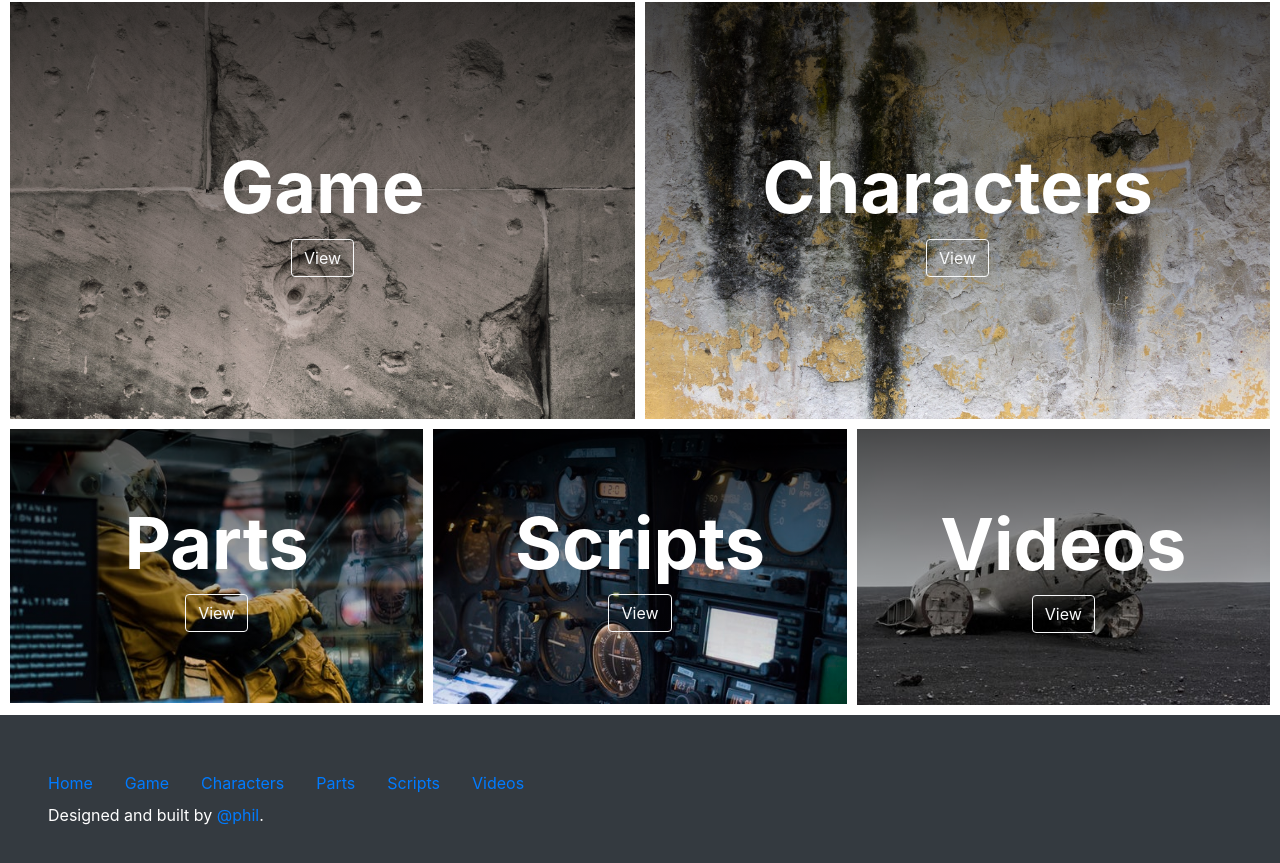
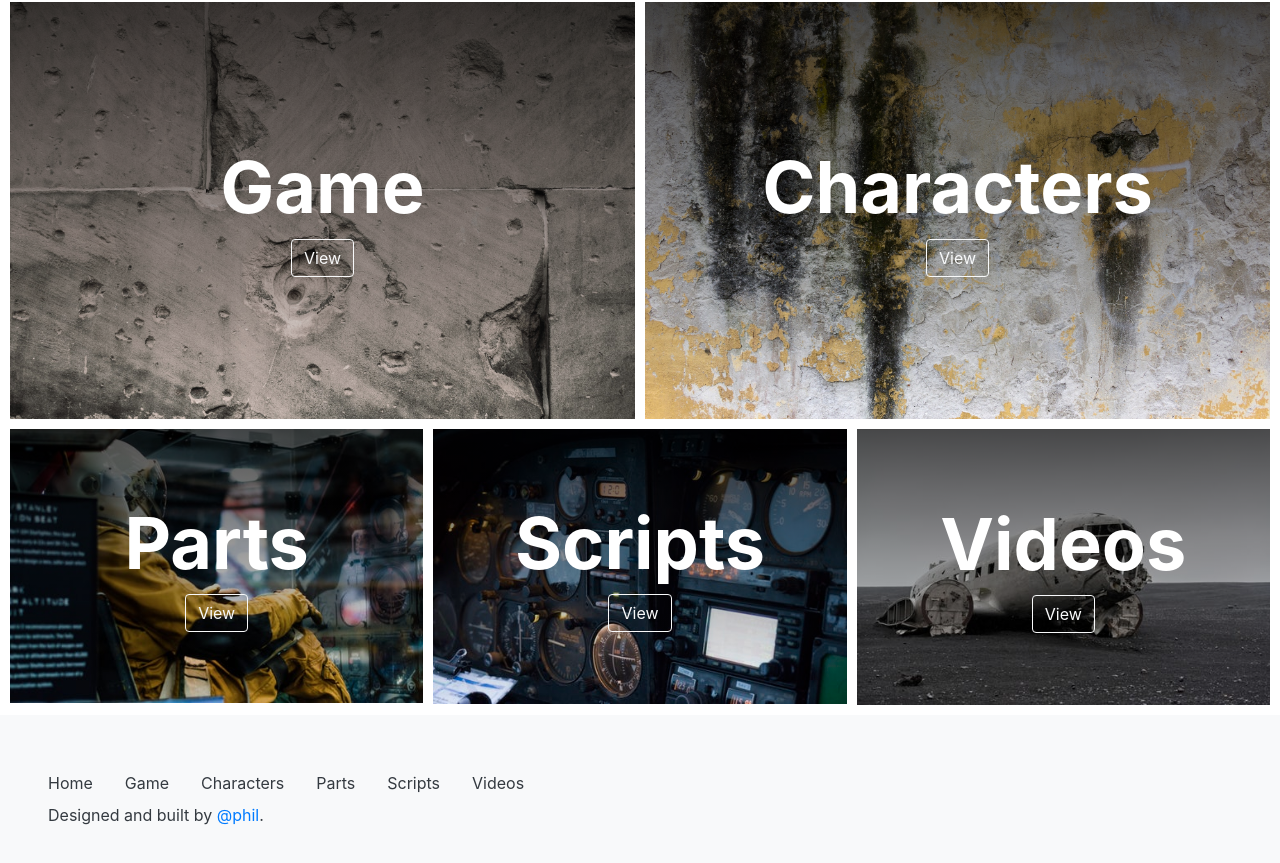
Before and after one commit to the-frontmission/front_mission-gun_hazard, a Vue app: page / in a window 1280 px wide. Shown: the part 784-1647 px from the top of the page. Built offline with nearby package versions, Linux system fonts and the light colour scheme.

Commit message:
fixed Footer

```diff
--- a/src/components/app/AppFooter.vue
+++ b/src/components/app/AppFooter.vue
@@ -1,5 +1,5 @@
 <template>
-  <footer class="bg-dark text-white">
+  <footer class="bg-light text-dark">
     <div class="container-fluid p-3 p-md-5">
       <ul class="nav">
         <template v-for="(route, index) in routes">
@@ -41,4 +41,10 @@ export default {
 .nav-item:first-child .nav-link {
   padding-left: 0;
 }
+.nav-link {
+  color: #343a40;
+}
+.nav-link:hover {
+  color: #007bff;
+}
 </style>
```
Lines whose indentation alone changed are shown as unchanged.
